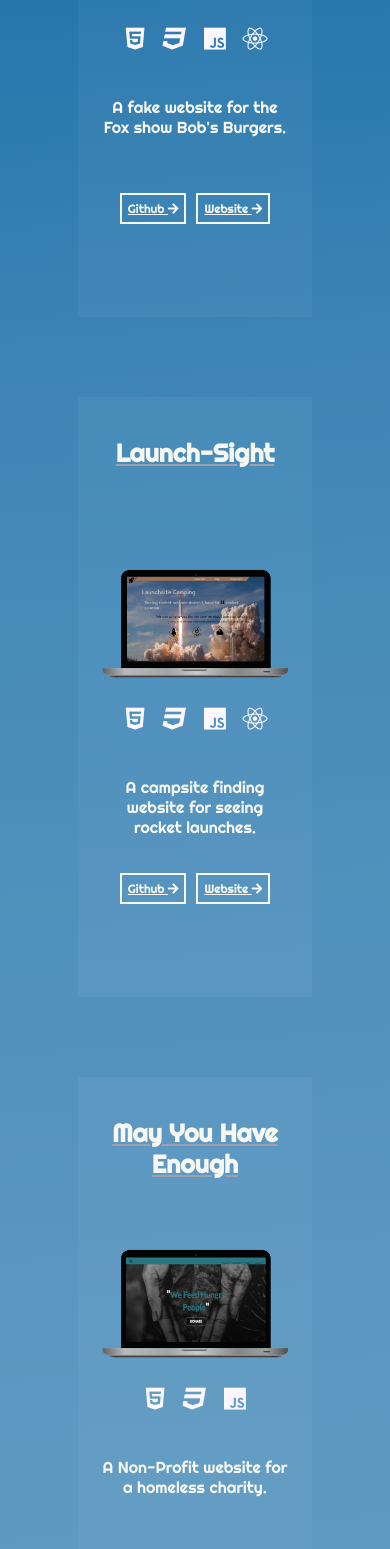
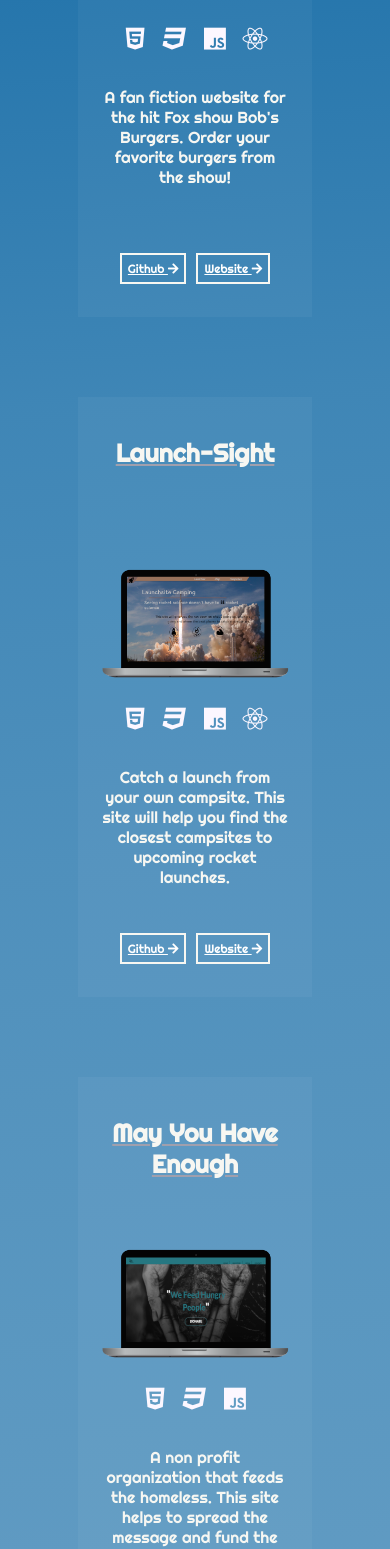
Before and after one commit to AaronMikeBonetti/Portfolio, a React (Create React App) app: page / in a window 390 px wide. Shown: the part 2007-3556 px from the top of the page. Built offline with nearby package versions, Linux system fonts and the light colour scheme.

Commit message:
rewrote project descriptions

```diff
--- a/src/components/Projects Section/ProjectContainer.js
+++ b/src/components/Projects Section/ProjectContainer.js
@@ -10,26 +10,26 @@ export default class ProjectsContainer extends Component {
         this.state={
             projects:[
             {gridClass:"project__bobs-burgers__grid",siteName:"Bob's Burgers",
-            description:"A fake website for the Fox show Bob's Burgers.",
+            description:"A fan fiction website for the hit Fox show Bob's Burgers. Order your favorite burgers from the show!",
             imgClass:"project__bobs-burgers__img",
             technologies:["html5","css3","js","react"],gitLink:"https://github.com/AaronMikeBonetti/Bob-s-Burgers",
             siteLink:"https://bobs-burgers-restaurant.netlify.com/"},
 
             {gridClass:"project__launch-sight__grid",siteName:"Launch-Sight",
-            description:"A campsite finding website for seeing rocket launches.",
+            description:"Catch a launch from your own campsite. This site will help you find the closest campsites to upcoming rocket launches.",
             imgClass:"project__launch-sight__img",
             className:"project-container__launch-sight",
             technologies:["html5","css3","js","react"],gitLink:"https://github.com/AaronMikeBonetti/RocketLaunchCamping",
             siteLink:"https://launch-sight.netlify.com/"},
 
             {gridClass:"project__may-you__grid",siteName:"May You Have Enough",
-            description:"A Non-Profit website for a homeless charity.",
+            description:"A non profit organization that feeds the homeless. This site helps to spread the message and fund the mission through donations.",
             imgClass:"project__may-you__img",
             technologies:["html5","css3","js"],gitLink:"https://github.com/AaronMikeBonetti/MayYouHaveEnough",
             siteLink:"https://may-you-have-enough.netlify.com/"},
 
             {gridClass:"project__bad-drink__grid",siteName:"Bad Drink Quiz",
-            description:"A Quiz that suggests a terrible drink for you.",
+            description:"This is a quiz site that suggests a terrible drink for you. *NOTE* I do NOT suggest making these drinks!",
             imgClass:"project__bad-drink__img",
             technologies:["html5","css3","js"],gitLink:"https://github.com/AaronMikeBonetti/BadDrink",
             siteLink:"https://bad-drink-quiz.netlify.com/"}
--- a/src/components/Projects Section/Projects/project-queries.scss
+++ b/src/components/Projects Section/Projects/project-queries.scss
@@ -1,8 +1,6 @@
 @media screen and (max-width:600px){
 .project__container{
-    h1{
 
-    }
     .project__technologies{
         grid-column: 2;
         grid-row: 3;
@@ -24,6 +22,12 @@
         }
         }
     }
+    .project__description{
+        margin: 10px auto;
+        grid-column: 2;
+        grid-row: 4;
+        width: 100%;
+    }
 
 .project__links__container{
 
--- a/src/components/Projects Section/Projects/project.scss
+++ b/src/components/Projects Section/Projects/project.scss
@@ -6,7 +6,7 @@
     height: 600px;
     display: grid;
     grid-template-columns: 10% 1fr 10%;
-    grid-template-rows: 25% 1fr 10% 20% 20%;
+    grid-template-rows: 25% 1fr 10% 30% 10%;
     text-align: center;
     background: rgba(255, 255, 255, 0.041);
     color: $primary-light;
@@ -84,9 +84,10 @@
     }
 
     .project__description{
-        margin: 20px 0;
+        margin: 20px auto;
         grid-column: 2;
         grid-row: 4;
+        width: 60%;
     }
 
     .project__links__container{
```
